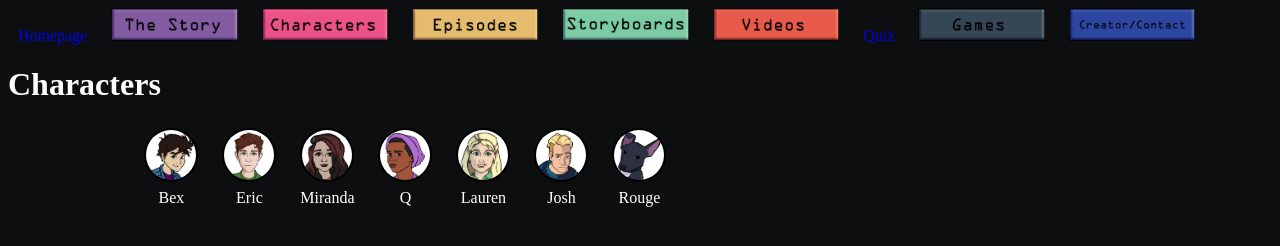
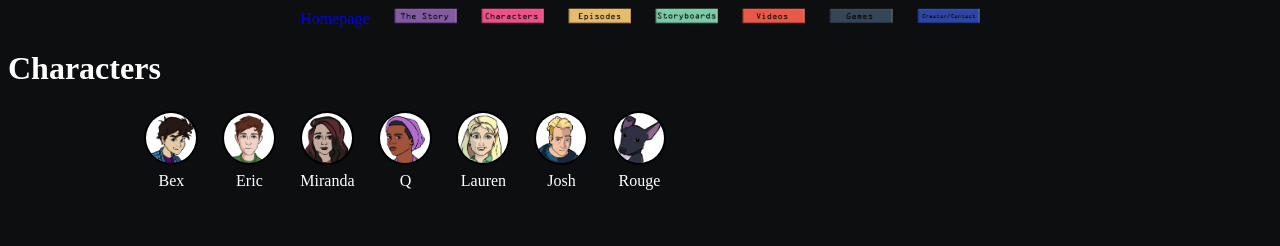
Before and after one commit to marisacohen/Glitch-Witch-Pitch, a plain HTML site: page pages/characters.html in a window 1280 px wide. Drawn offline with Linux system fonts and the light colour scheme.

Commit message:
Updated Nav Bar
Made the Nav Bar images smaller

```diff
--- a/css/main.css
+++ b/css/main.css
@@ -18,6 +18,7 @@ nav {
     overflow: hidden;
     width: 100%;
     margin: 0px auto;
+	text-align: center;
 }
 
 nav a{
@@ -28,8 +29,8 @@ nav a{
 }
 
 nav a img{
-	width: 10%;
-	height: 10%;
+	width: 5%;
+	height: 5%;
 }
 
 ul{
--- a/pages/characters.html
+++ b/pages/characters.html
@@ -12,13 +12,12 @@
             <header>
                 <nav>
                    <ul>
-                    	<li><a href="index.html"> Homepage</a></li>
+                    	<li><a href="../index.html"> Homepage</a></li>
                     	<li><a href="pages/the-story.html"><img src="../images/navigation_buttons/TheStoryButton.jpg" alt="The Story"/></a></li>
                     	<li><a href="pages/characters.html"><img src="../images/navigation_buttons/CharactersButton.jpg"alt="Characters"/></a></li>
 						<li><a href="pages/episodes.html"><img src="../images/navigation_buttons/EpisodesButton.jpg" alt="Episodes"/></a></li>
                     	<li><a href="pages/storyboards.html"><img src="../images/navigation_buttons/StoryboardButton.jpg" alt="Storyboards"/></a></li>
                     	<li><a href="videos.html"><img src="../images/navigation_buttons/VideosButton.jpg" alt="Videos"/></a></li>
-                    	<li><a href="pages/quiz.html">Quiz</a></li>
                     	<li><a href="pages/games.html"><img src="../images/navigation_buttons/GamesButton.jpg" alt="Games" /></a></li>
                     	<li><a href="pages/contact.html"><img src="../images/navigation_buttons/CreatorContactButton.jpg" alt="Contact" /></a></li>
                     </ul>
```
Also changed, not shown: index.html (+0 -1 lines).
